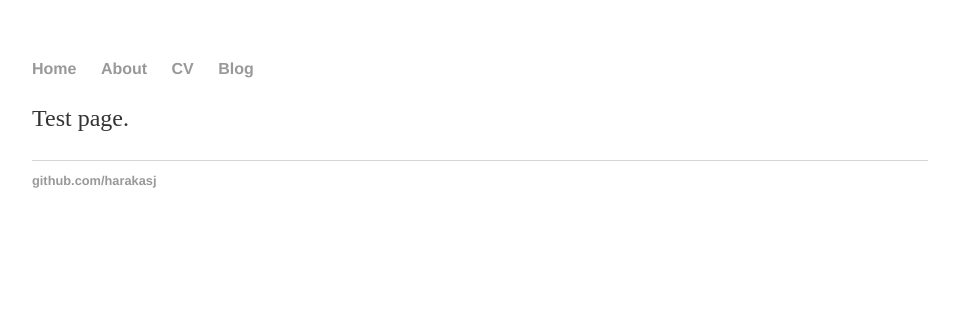
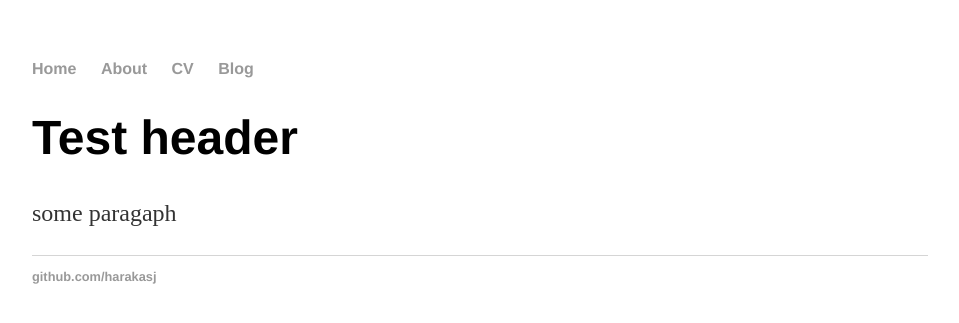
Before and after one commit to harakasj/harakasj.github.io, a Jekyll site: the page built from index.html, in a window 1280 px wide. Shown: the top 323 px of the page, without its empty margins (160-1119 px from the left). Built offline with Jekyll 4.4.1, drawn with Linux system fonts in a browser that asks for light colours.

Commit message:
Update index.html

```diff
--- a/index.html
+++ b/index.html
@@ -1,27 +1,8 @@
-<!DOCTYPE html>
-<html>
-	<head>
-		<title>John</title>
-		<link rel="stylesheet" type="text/css" href="/css/main.css">
-	</head>
-	<body>
-		<nav>
-    		<ul>
-        		<li><a href="/">Home</a></li>
-	        	<li><a href="/about">About</a></li>
-        		<li><a href="/cv">CV</a></li>
-        		<li><a href="/blog">Blog</a></li>
-    		</ul>
-		</nav>
-		<div class="container">
-    		<div class="blurb">
-				<p>Test page. <a href="/about"></a></p>
-    		</div><!-- /.blurb -->
-		</div><!-- /.container -->
-		<footer>
-    		<ul>
-        		<li><a href="https://github.com/harakasj">github.com/harakasj</a></li>
-			</ul>
-		</footer>
-	</body>
-</html>
+---
+layout: default
+title: John Harakas
+---
+<div class="blurb">
+	<h1> Test header </h1>
+	<p> some paragaph </p>
+</div>
```
